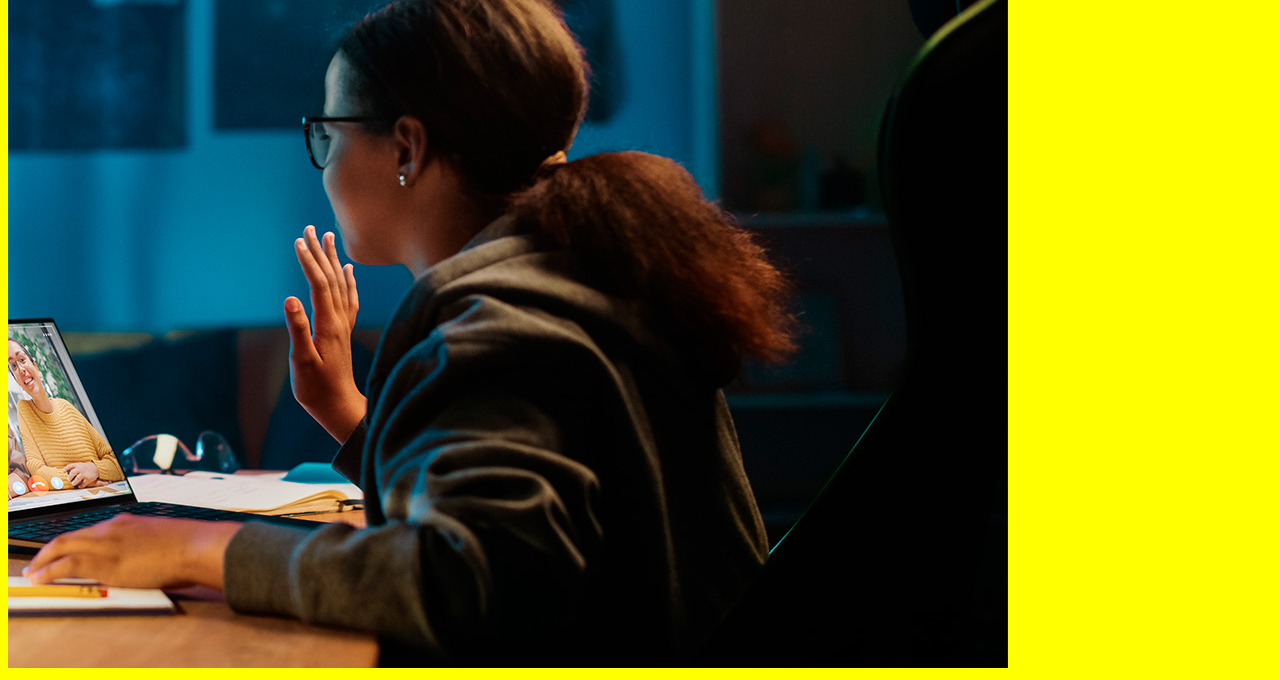
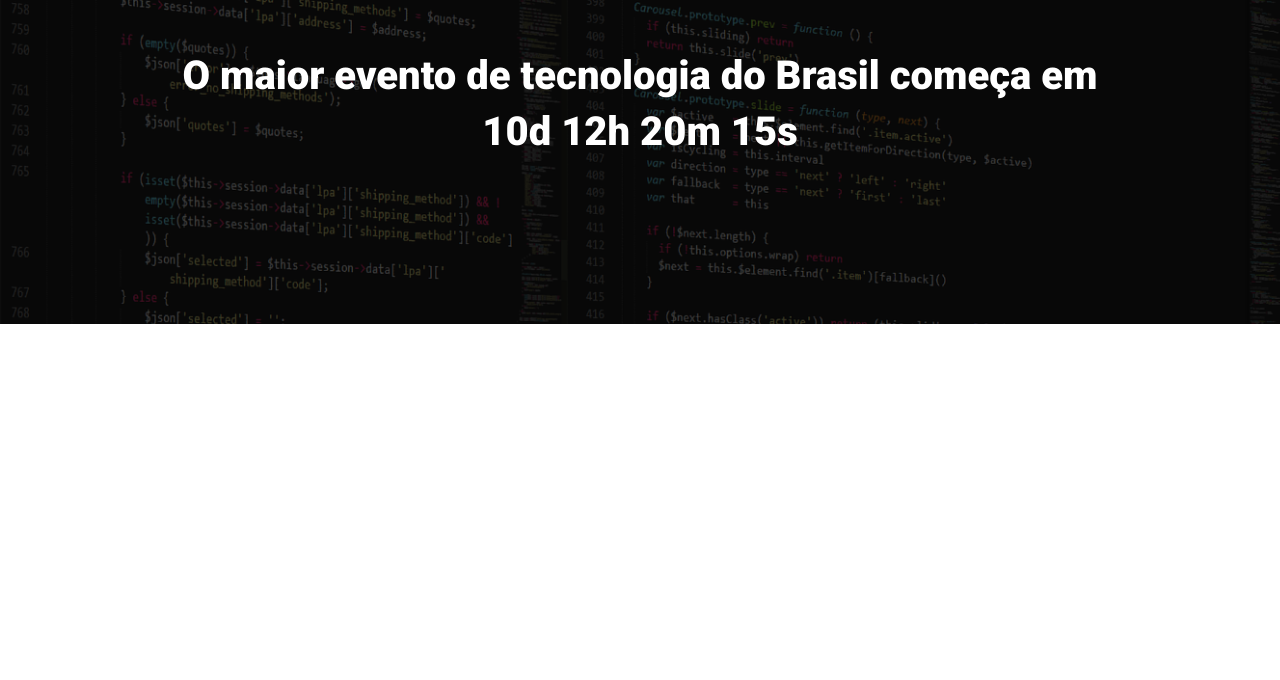
Before and after one commit to coder-gaia/ebac-talks, a website built with Parcel: page src/index.html in a window 1280 px wide. Shown: the part 160-840 px from the top of the page. After the commit the page ends 800 px from the top, so only its background shows below. Built offline with nearby package versions, Linux system fonts and the light colour scheme.

Commit message:
building the hero

```diff
--- a/src/index.html
+++ b/src/index.html
@@ -1,15 +1,23 @@
 <!DOCTYPE html>
-<html lang="en">
+<html lang="pt-br">
 <head>
     <meta charset="UTF-8">
     <meta name="viewport" content="width=device-width, initial-scale=1.0">
-    <title>Document</title>
+    <title>EBAC - Tech Talks</title>
+    <link rel="preconnect" href="https://fonts.googleapis.com">
+    <link rel="preconnect" href="https://fonts.gstatic.com" crossorigin>
+    <link href="https://fonts.googleapis.com/css2?family=Roboto:wght@400;700;900&display=swap" rel="stylesheet">
     <link rel="stylesheet" href="./styles/main.scss">
 </head>
 <body>
-    <h1>Hello, world!</h1>
-
-    <img src="./images/backend.png" alt="">
+    <header class="hero">
+        <div class="container">
+            <img class="hero__logo" src="./images/ebac_logo.svg" alt="ebac">
+            <p class="hero__text">
+                O maior evento de tecnologia do Brasil começa em 10d 12h 20m 15s
+            </p>
+        </div>
+    </header>
 
     <script src="./scripts/main.js"></script>
 </body>
--- /dev/null
+++ b/src/styles/_hero.scss
@@ -0,0 +1,51 @@
+.hero{
+    padding-top:64px;
+    padding-bottom: 100px;
+    background-image: url(../images/fundo.png);
+    background-repeat: no-repeat;
+    background-size: cover;
+    position: relative;
+
+    .container{
+        position: relative;
+    }
+
+    &::before{
+        position: absolute;
+        top: 0;
+        left: 0;
+        width: 100%;
+        height: 100%;
+        background-color: #000;
+        content: ' ';
+        opacity: .7;
+    }
+
+    &__logo{
+        display: block;
+        margin:0 auto;
+        height: 80px;
+    }
+
+        &__text{
+            padding-top:64px;
+            padding-bottom:64px;
+            font-size: 40px;
+            line-height: 56px;
+            font-weight: 800;
+            text-align: center;
+        }
+
+        @media (max-width:640){
+            padding: 25px 0;
+
+            &__logo{
+                height: 50px;
+            }
+            &__text{
+                font-size: 24px;
+                line-height: 24px;
+                margin: 22px 0;
+            }
+        }
+}
--- a/src/styles/main.scss
+++ b/src/styles/main.scss
@@ -1,3 +1,22 @@
-body{
-    background-color: yellow;
+@use 'hero';
+
+*{
+    padding: 0;
+    margin: 0;
+    box-sizing: border-box;
+    font-family: 'Roboto', sans-serif;
+    color: #fff;
 }
+
+.container{
+    max-width: 960px;
+    width: 100%;
+    margin: 0 auto;
+
+    @media (max-width:640px){
+        max-width: 80%;
+    }
+    @media (max-width:1024px){
+        max-width: 90%;
+    }
+}
```
